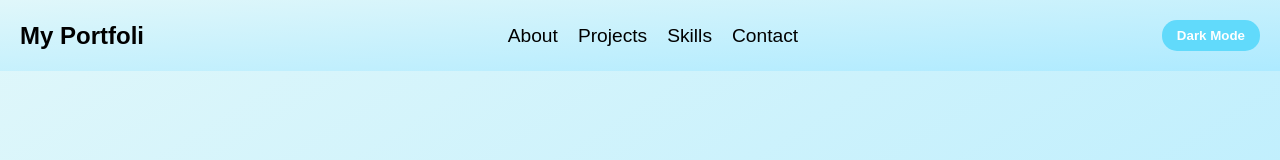
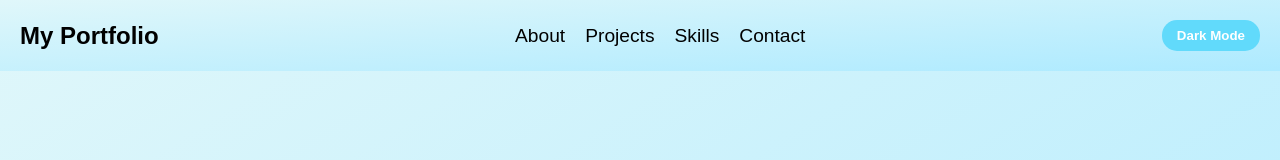
Before and after one commit to navaneeth277/myportfolio, a React (Vite) app: page / in a window 1280 px wide. Shown: the top 160 px of the page. Built offline with nearby package versions, Linux system fonts and the light colour scheme.

Commit message:
second change

```diff
--- a/src/components/Contact/Contact.jsx
+++ b/src/components/Contact/Contact.jsx
@@ -36,7 +36,7 @@ const Contact = ({ isDarkMode }) => {
         }
 
         const apiKey = import.meta.env.VITE_API_KEY;
-        console.log(apiKey);
+
         const apiKey1 = import.meta.env.VITE_API_KEY1;
         const apiKey2 = import.meta.env.VITE_API_KEY2;
 
--- a/src/components/Header/Header.jsx
+++ b/src/components/Header/Header.jsx
@@ -12,7 +12,7 @@ const Header = ({ isDarkMode, toggleTheme }) => {
     return (
         <header className={`header ${isDarkMode ? "dark" : ""}`}>
             <a href="#home" className="logo">
-                My Portfoli
+                My Portfolio
             </a>
             <nav>
                 <ul className="nav-links">
```
